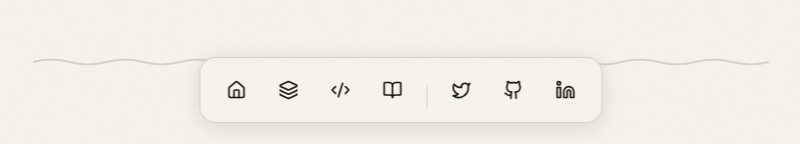
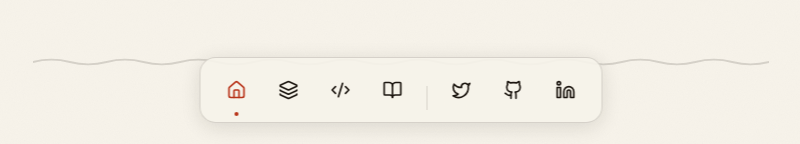
Before and after one commit to aashu2006/portfolio, a Next.js app: page / in a window 1280 px wide. Shown: the part 653-797 px from the top of the page, without its empty margins (239-1039 px from the left). Built offline with nearby package versions, Linux system fonts and the light colour scheme.

Commit message:
polish: add active dock indicator, prefer-reduced-motion support, and social previous metadata

```diff
--- a/app/globals.css
+++ b/app/globals.css
@@ -60,3 +60,14 @@ body {
 .animate-pulse-dot {
   animation: pulse-dot 2.5s ease-in-out infinite;
 }
+
+@media (prefers-reduced-motion: reduce) {
+  *,
+  *::before,
+  *::after {
+    animation-duration: 0.01ms !important;
+    animation-iteration-count: 1 !important;
+    transition-duration: 0.01ms !important;
+    scroll-behavior: auto !important;
+  }
+}
--- a/app/layout.tsx
+++ b/app/layout.tsx
@@ -66,9 +66,34 @@ const items: DockItemsType[] = [
 ];
 
 export const metadata: Metadata = {
+  metadataBase: new URL("https://akshatpatil.vercel.app"),
   title: "akshat",
   description:
-    "a 19 year old CS undergrad, currently learning LLMs to become an AI engineer. Processing Foundation Micrograntee '26.",
+    "19, CS undergrad, currently learning LLMs to become an AI engineer. Processing Foundation Micrograntee '26 — building things, contributing to open source.",
+  openGraph: {
+    title: "akshat",
+    description:
+      "19, CS undergrad, currently learning LLMs to become an AI engineer. Processing Foundation Micrograntee '26.",
+    url: "https://akshatpatil.vercel.app",
+    siteName: "akshat",
+    images: [
+      {
+        url: "/akshat.jpg",
+        width: 800,
+        height: 800,
+        alt: "Akshat Patil",
+      },
+    ],
+    locale: "en_US",
+    type: "website",
+  },
+  twitter: {
+    card: "summary_large_image",
+    title: "akshat",
+    description:
+      "19, CS undergrad, currently learning LLMs to become an AI engineer. Processing Foundation Micrograntee '26.",
+    images: ["/akshat.jpg"],
+  },
 };
 
 export default function RootLayout({
--- a/components/idaten-animation.tsx
+++ b/components/idaten-animation.tsx
@@ -1,14 +1,16 @@
 "use client";
 
-import { motion, useAnimationControls } from "motion/react";
+import { motion, useAnimationControls, useReducedMotion } from "motion/react";
 import { useRef, useState } from "react";
 
 export const IdatenAnimation = () => {
   const revControls = useAnimationControls();
+  const shouldReduceMotion = useReducedMotion();
   const [isRevving, setIsRevving] = useState(false);
   const containerRef = useRef<HTMLDivElement>(null);
 
   const handleRev = async () => {
+    if (shouldReduceMotion) return;
     if (isRevving) return;
     setIsRevving(true);
     await revControls.start({
@@ -46,11 +48,18 @@ export const IdatenAnimation = () => {
       {/* Flame Kaiser bike — loops left to right across the full viewport */}
       <motion.div
         className="absolute bottom-5"
-        animate={{
+        animate={
+          shouldReduceMotion
+            ? { x: "20px", y: 0 }
+            : {
                 x: ["-150px", "calc(100vw + 150px)"],
                 y: [0, -4, 0, 4, 0],
-        }}
-        transition={{
+              }
+        }
+        transition={
+          shouldReduceMotion
+            ? { duration: 0 }
+            : {
                 x: {
                   duration: 9,
                   repeat: Infinity,
@@ -61,7 +70,8 @@ export const IdatenAnimation = () => {
                   repeat: Infinity,
                   ease: "easeInOut",
                 },
-        }}
+              }
+        }
       >
         {/* Rev/shake wrapper — only this responds to click */}
         <motion.div
--- a/components/ui/floating-dock.tsx
+++ b/components/ui/floating-dock.tsx
@@ -7,6 +7,7 @@
 
 import { cn } from "@/lib/utils";
 import Link from "next/link";
+import { usePathname } from "next/navigation";
 import { IconLayoutNavbarCollapse } from "@tabler/icons-react";
 import {
   AnimatePresence,
@@ -56,6 +57,7 @@ const FloatingDockMobile = ({
   className?: string;
 }) => {
   const [open, setOpen] = useState(false);
+  const pathname = usePathname();
 
   return (
     <div className={cn("relative block md:hidden", className)}>
@@ -67,6 +69,8 @@ const FloatingDockMobile = ({
           >
             {items.map((item, idx) => {
               const Wrapper = item.socialLink ? "a" : Link;
+              const isActive = !item.socialLink && pathname === item.href;
+
               return (
                 <motion.div
                   key={item.title}
@@ -84,13 +88,20 @@ const FloatingDockMobile = ({
                     target={item.socialLink ? "_blank" : undefined}
                     rel={item.socialLink ? "noopener noreferrer" : undefined}
                     onClick={playClickSound}
-                    className="h-10 w-10 rounded-full bg-background flex items-center justify-center text-foreground hover:text-accent transition-colors [&_svg]:w-5 [&_svg]:h-5"
+                    className="relative h-10 w-10 rounded-full bg-background flex items-center justify-center hover:text-accent transition-colors [&_svg]:w-5 [&_svg]:h-5"
                     style={{
+                      color: isActive ? "var(--accent)" : "var(--foreground)",
                       border: "1px solid var(--hairline)",
                       boxShadow: "0 4px 20px rgba(28, 22, 16, 0.12)",
                     }}
                   >
                     {item.icon}
+                    {isActive && (
+                      <span
+                        className="absolute -bottom-1.5 h-1 w-1 rounded-full"
+                        style={{ background: "var(--accent)" }}
+                      />
+                    )}
                   </Wrapper>
                 </motion.div>
               );
@@ -123,6 +134,7 @@ const FloatingDockDesktop = ({
   className?: string;
 }) => {
   const mouseX = useMotionValue(Infinity);
+  const pathname = usePathname();
 
   return (
     <motion.div
@@ -152,7 +164,11 @@ const FloatingDockDesktop = ({
                 style={{ background: "var(--hairline)" }}
               />
             )}
-            <IconContainer mouseX={mouseX} {...item} />
+            <IconContainer
+              mouseX={mouseX}
+              isActive={!item.socialLink && pathname === item.href}
+              {...item}
+            />
           </div>
         );
       })}
@@ -166,8 +182,10 @@ function IconContainer({
   icon,
   href,
   socialLink,
+  isActive,
 }: {
   mouseX: MotionValue;
+  isActive: boolean;
 } & DockItemsType) {
   const ref = useRef<HTMLDivElement>(null);
 
@@ -213,10 +231,14 @@ function IconContainer({
     >
       <motion.div
         ref={ref}
-        style={{ width, height }}
+        style={{
+          width,
+          height,
+          color: isActive ? "var(--accent)" : "var(--foreground)",
+        }}
         onMouseEnter={() => setHovered(true)}
         onMouseLeave={() => setHovered(false)}
-        className="aspect-square rounded-full bg-transparent flex items-center justify-center relative text-foreground hover:text-accent transition-colors"
+        className="aspect-square rounded-full bg-transparent flex items-center justify-center relative hover:text-accent transition-colors"
       >
         <AnimatePresence>
           {hovered && (
@@ -241,6 +263,12 @@ function IconContainer({
         >
           {icon}
         </motion.div>
+        {isActive && (
+          <span
+            className="absolute -bottom-1.5 h-1 w-1 rounded-full"
+            style={{ background: "var(--accent)" }}
+          />
+        )}
       </motion.div>
     </Wrapper>
   );
```
Lines whose indentation alone changed are shown as unchanged.
